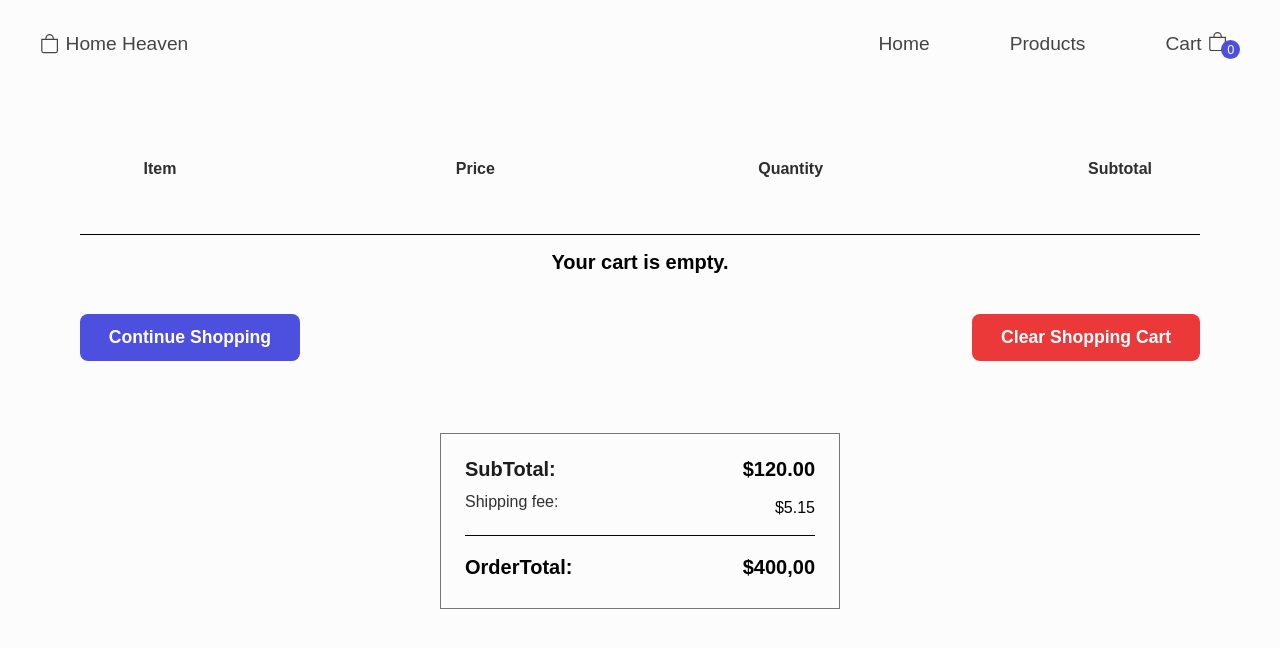
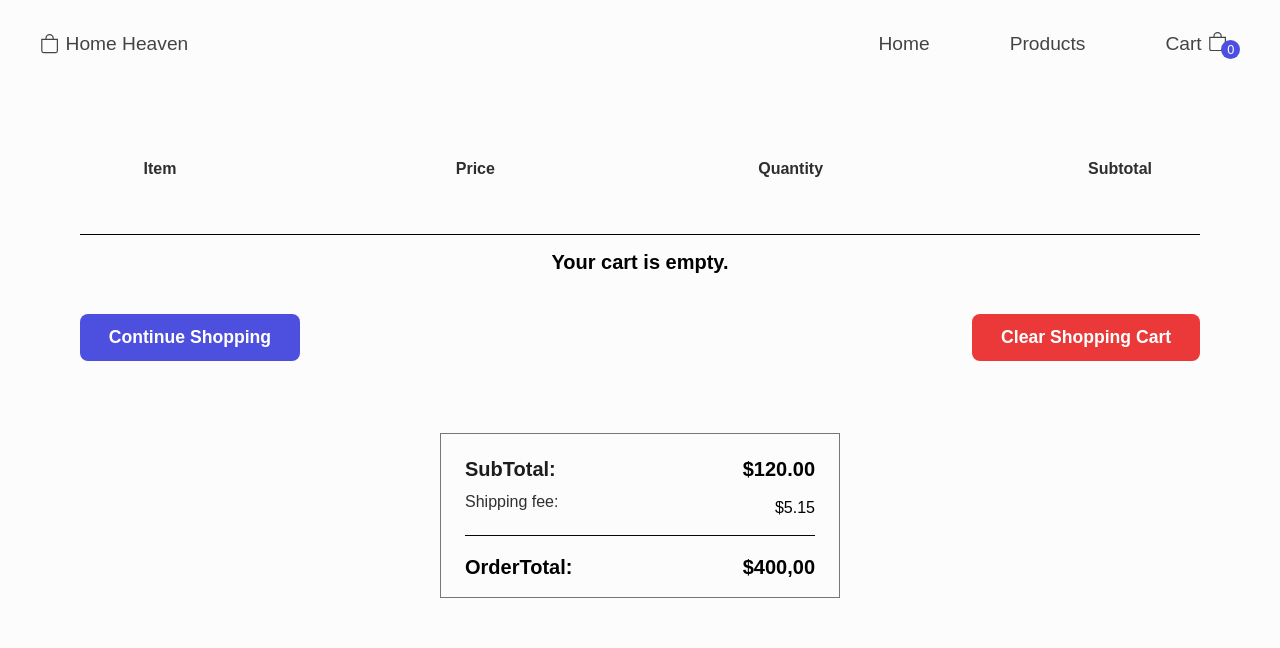
Before and after one commit to sasanedicbn/Home-Heaven-e-commerce, a React (Vite) app: page /cart in a window 1280 px wide. Shown: the top 648 px of the page. Built offline with nearby package versions, Linux system fonts and the light colour scheme.

Commit message:
Change UX

```diff
--- a/src/index.css
+++ b/src/index.css
@@ -1021,9 +1021,8 @@ padding-bottom: 5rem;
 .cart-container{
   display: flex;
   flex-direction: column;
-  /* background-color: red; */
   padding: 2rem 5rem;
-  height: 553px;
+  height: 853px;
 }
 .cart-titles{
   color: black;
@@ -1104,7 +1103,7 @@ padding-bottom: 5rem;
   margin: 0 auto;
   border: 1px solid rgb(119, 119, 119);
   width: 400px;
-  height: 550px;
+  height: 165px;
   padding: 24px 24px;
 }
 .cart-total-subtotal{
```
